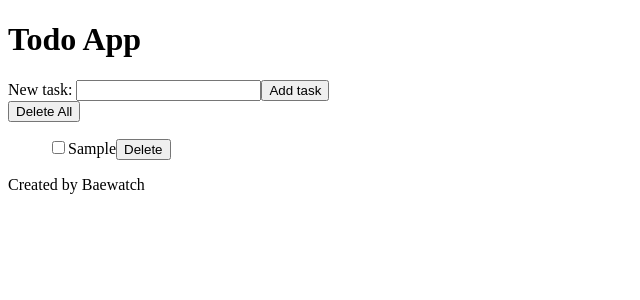
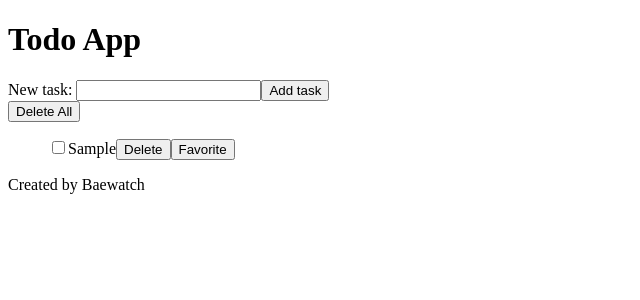
Before and after one commit to Jason5D/BAE-Todo-List, a React (Create React App) app in the folder todo-app/: page / in a window 1280 px wide. Both pictures are taken after typing "Sample" into the empty fields and a click on the button "Add task". Shown: the top 300 px of the page, without its empty margins (0-640 px from the left). Built offline with nearby package versions, Linux system fonts and the light colour scheme.

Commit message:
started adding a favourites options, needs completing

```diff
--- a/todo-app/src/App.js
+++ b/todo-app/src/App.js
@@ -3,19 +3,21 @@ import Credits from "./Credits.js";
 import Input from "./Input.js";
 import List from "./List.js";
 
-
 function App() {
   const [text, setText] = useState("");
   const [list, setList] = useState([]);
 
-// this reads the text put in the text box so that it can be added into the list
+
+
+  // this reads the text put in the text box so that it can be added into the list
   function handleTextChange(event) {
     setText(event.target.value);
   }
 
   // adds what is in the text box to the list array
   function handleChange() {
-    setList([...list, text]);
+    const newTask = { text, favorite: false }; // Add a "favorite" property
+    setList([...list, newTask]);
     setText("");
   }
 
@@ -29,6 +31,12 @@ function App() {
     setList(newList);
   }
 
+  // marks as favourite
+  function toggleFavorite(index) {
+    const newList = [...list];
+    newList[index].favorite = !newList[index].favorite;
+    setList(newList);
+  }
 
   return (
     <div className="App">
@@ -42,7 +50,12 @@ function App() {
           onAdd={handleChange}
           handleDeleteAll={handleDeleteAll}
         />
-        <List list={list} onDelete={handleDeleteItem}/>
+
+        <List
+          list={list}
+          onDelete={handleDeleteItem}
+          onToggleFavorite={toggleFavorite}
+        />
       </main>
       <footer>
         <Credits />
--- a/todo-app/src/List.js
+++ b/todo-app/src/List.js
@@ -8,13 +8,22 @@ export default function List(props) {
     props.onDelete(newList);
   }
 
+  function handleToggleFavorite(index) {
+    props.onToggleFavorite(index);
+  }
+
+
+
   return (
     <ul style={{ listStyle: "none" }}>
       {props.list.map((item, index) => (
         <li key={index}>
           <input type="checkbox" />
-          {item}
+          <span className={item.favorite ? "favorite" : ""}>{item.text}</span>
           <button onClick={() => handleDelete(index)}>Delete</button>
+          <button onClick={() => handleToggleFavorite(index)}>
+            {item.favorite ? "Unfavorite" : "Favorite"}
+          </button>
         </li>
       ))}
     </ul>
```
